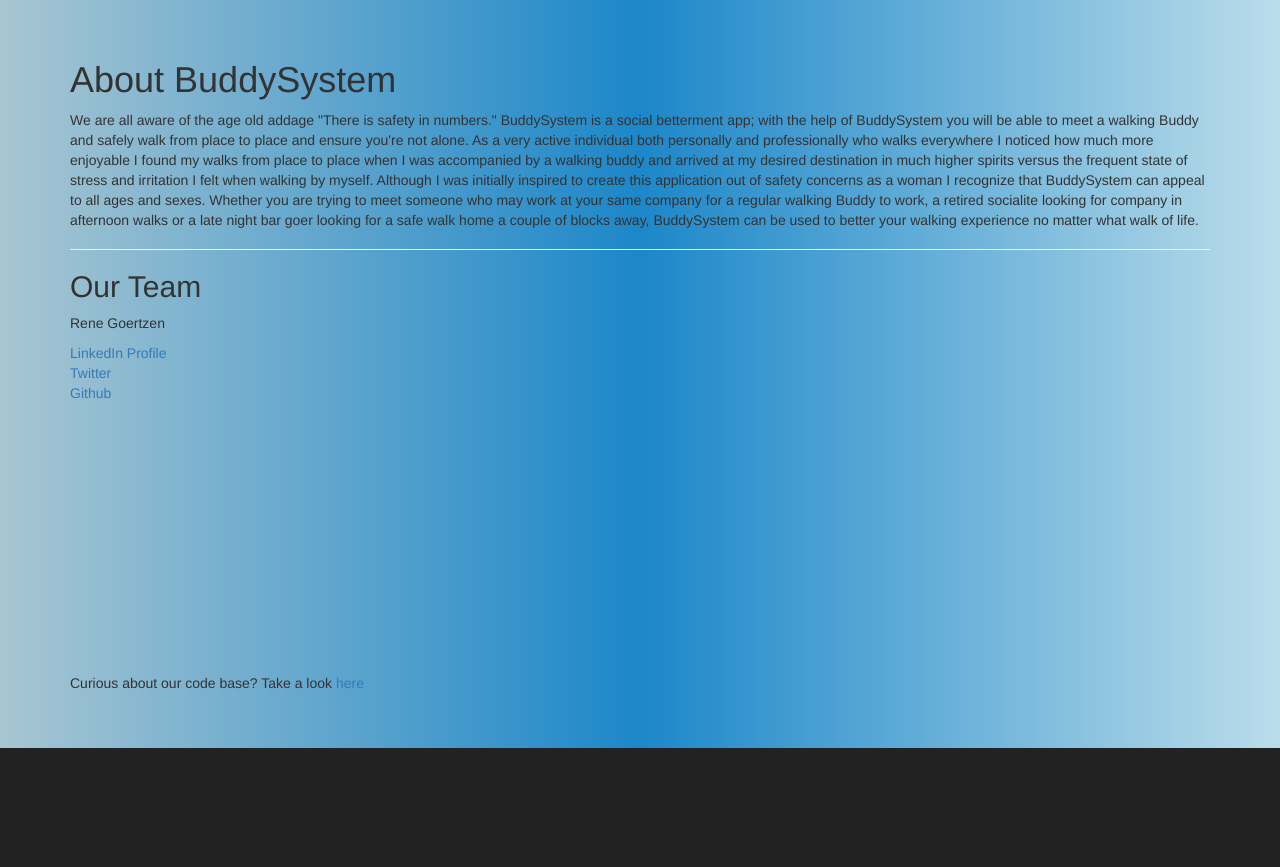
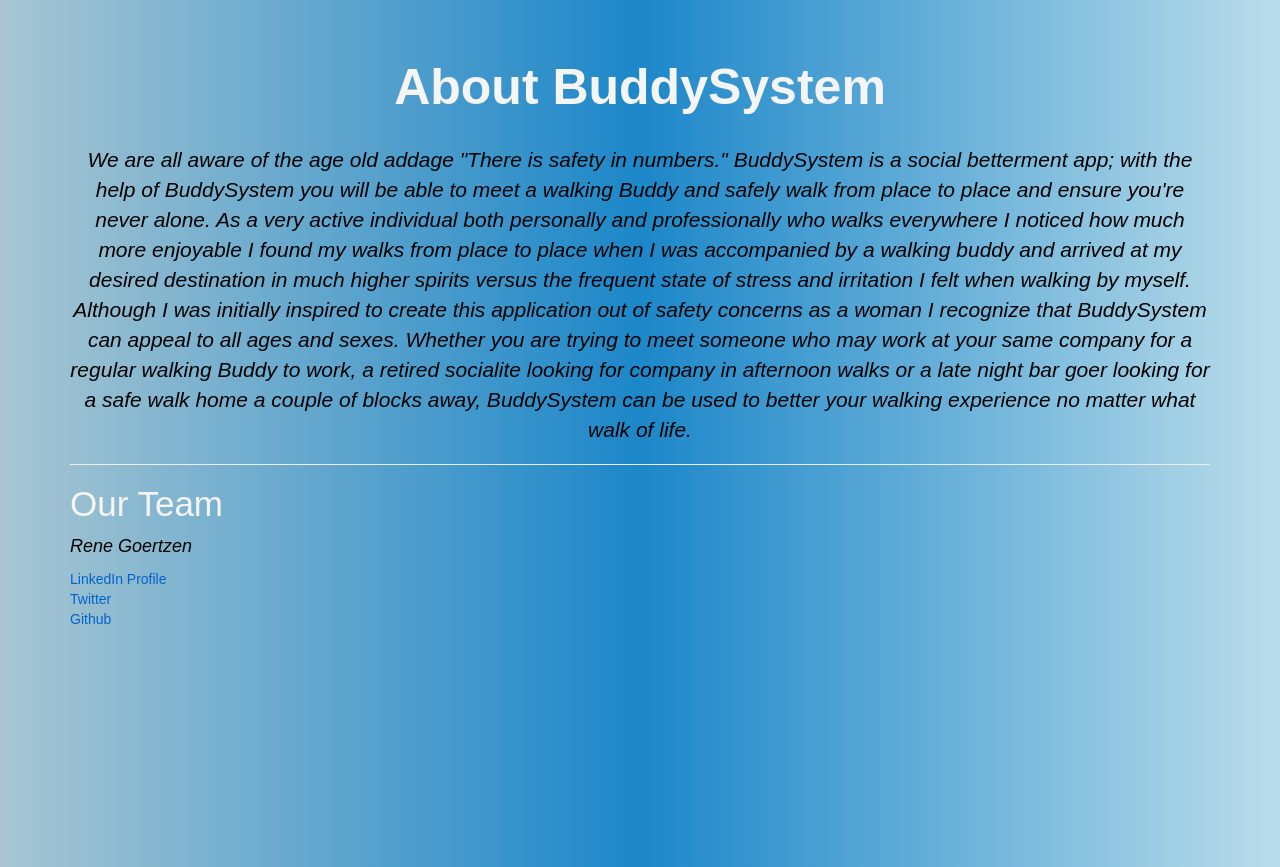
Before and after one commit to renefibonacci660/BuddySystem, a Flask app: template app/templates/auth/about.html in a window 1280 px wide. Shown: the part 52-919 px from the top of the page. Before the commit the page ends 800 px from the top, so only its background shows below. Run offline with Flask 2, Linux system fonts and the light colour scheme; the template is opened without the code that fills it, so the values that code supplies are empty; some libraries are stand-ins or nearby versions.

Commit message:
Changed font size/coloring and background color

```diff
--- a/app/templates/auth/about.html
+++ b/app/templates/auth/about.html
@@ -4,28 +4,28 @@
 
 {% block page_content %}
 <div class="page-header">
-    <h1>About BuddySystem</h1>
-    <p>
+    <h1 align="center" style = "font-family:Arial, Helvetica, sans-serif;font-size:50px;color:whitesmoke;font-weight: bold;">About BuddySystem</h1></br>
+    <p align="center" style = "font-family:Arial, Helvetica, sans-serif;font-size:21px;font-style:italic;color:black;">
         We are all aware of the age old addage "There is safety in numbers." BuddySystem is a social betterment app; with the help of BuddySystem you will be able to meet a walking Buddy and safely walk
-        from place to place and ensure you're not alone. As a very active individual both personally and professionally who walks everywhere I noticed how much more enjoyable I found my walks from place to
+        from place to place and ensure you're never alone. As a very active individual both personally and professionally who walks everywhere I noticed how much more enjoyable I found my walks from place to
         place when I was accompanied by a walking buddy and arrived at my desired destination in much higher spirits versus the frequent state of stress and irritation I felt when walking by myself. Although
         I was initially inspired to create this application out of safety concerns as a woman I recognize that BuddySystem can appeal to all ages and sexes. Whether you are trying to meet someone who may work
         at your same company for a regular walking Buddy to work, a retired socialite looking for company in afternoon walks or a late night bar goer looking for a safe walk home a couple of blocks away, BuddySystem
         can be used to better your walking experience no matter what walk of life.
     </p>
 </div>
-<h2>Our Team</h2>
-  <p>
+<h2 style = "font-family:Arial, Helvetica, sans-serif;font-size:35px;color:whitesmoke;">Our Team</h2>
+  <p style = "font-family:Arial, Helvetica, sans-serif;font-size:18px;color:black;font-style:italic;">
     Rene Goertzen
   </p>
   <p>
-    <a href="https://www.linkedin.com/in/brittney-rene-goertzen/">LinkedIn Profile</a>
+    <a href="https://www.linkedin.com/in/brittney-rene-goertzen/" style = "font-family:Arial, Helvetica, sans-serif;color:rgb(0, 99, 205)">LinkedIn Profile</a>
     <br />
-    <a href="https://twitter.com/FibonacciRene">Twitter</a>
+    <a href="https://twitter.com/FibonacciRene" style = "font-family:Arial, Helvetica, sans-serif;color:rgb(0, 99, 205)">Twitter</a>
     <br/>
-    <a href="https://github.com/renefibonacci660">Github</a>
+    <a href="https://github.com/renefibonacci660" style = "font-family:Arial, Helvetica, sans-serif;color:rgb(0, 99, 205)">Github</a>
   </p>
   <br/><br/><br/><br/><br/><br/><br/><br/><br/><br/><br/><br/><br/>
-  <p>Curious about our code base? Take a look <a href="https://github.com/renefibonacci660/BuddySystem">here</a></p>
+  <p style = "font-family:Arial, Helvetica, sans-serif;color:black">Curious about our code base? Take a look <a href="https://github.com/renefibonacci660/BuddySystem" style = "font-family:Arial, Helvetica, sans-serif;color:rgb(0, 99, 205);font-weight: bold;">here</a></p>
 
 {% endblock %}
```
